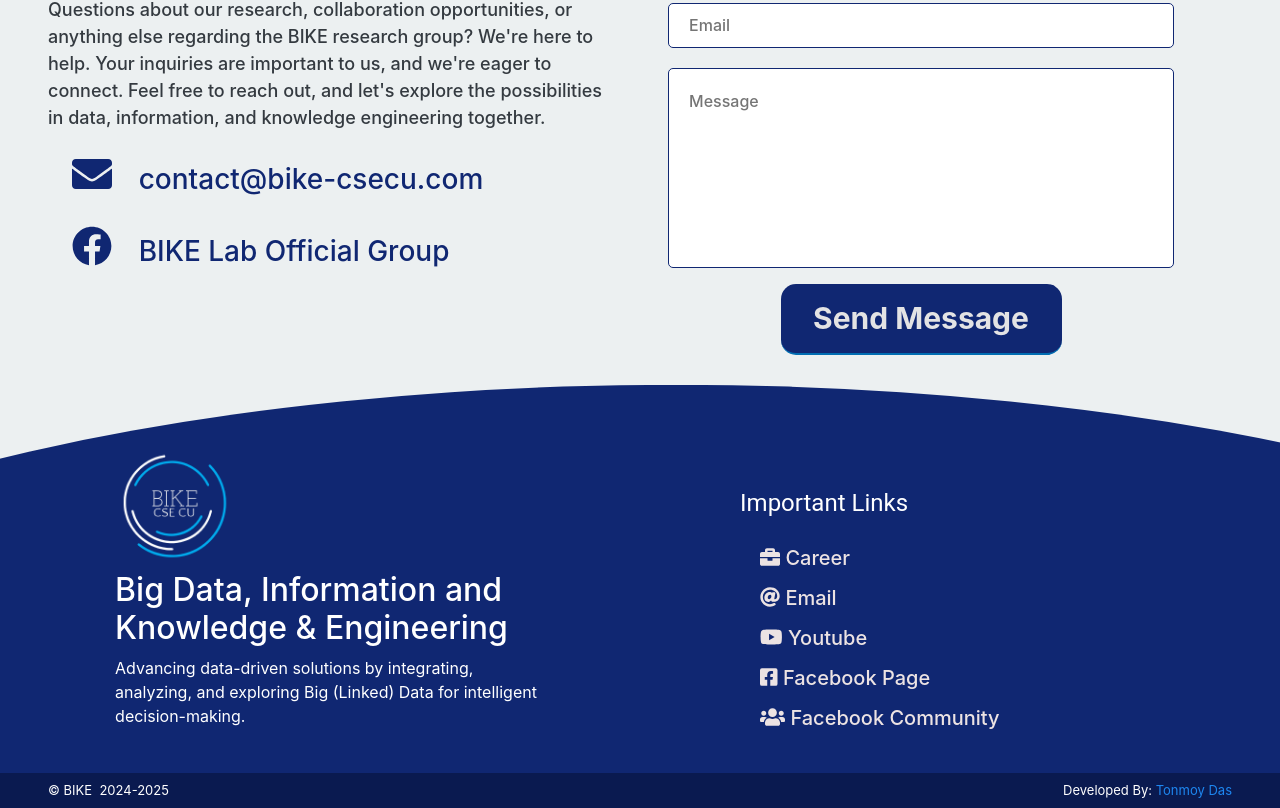
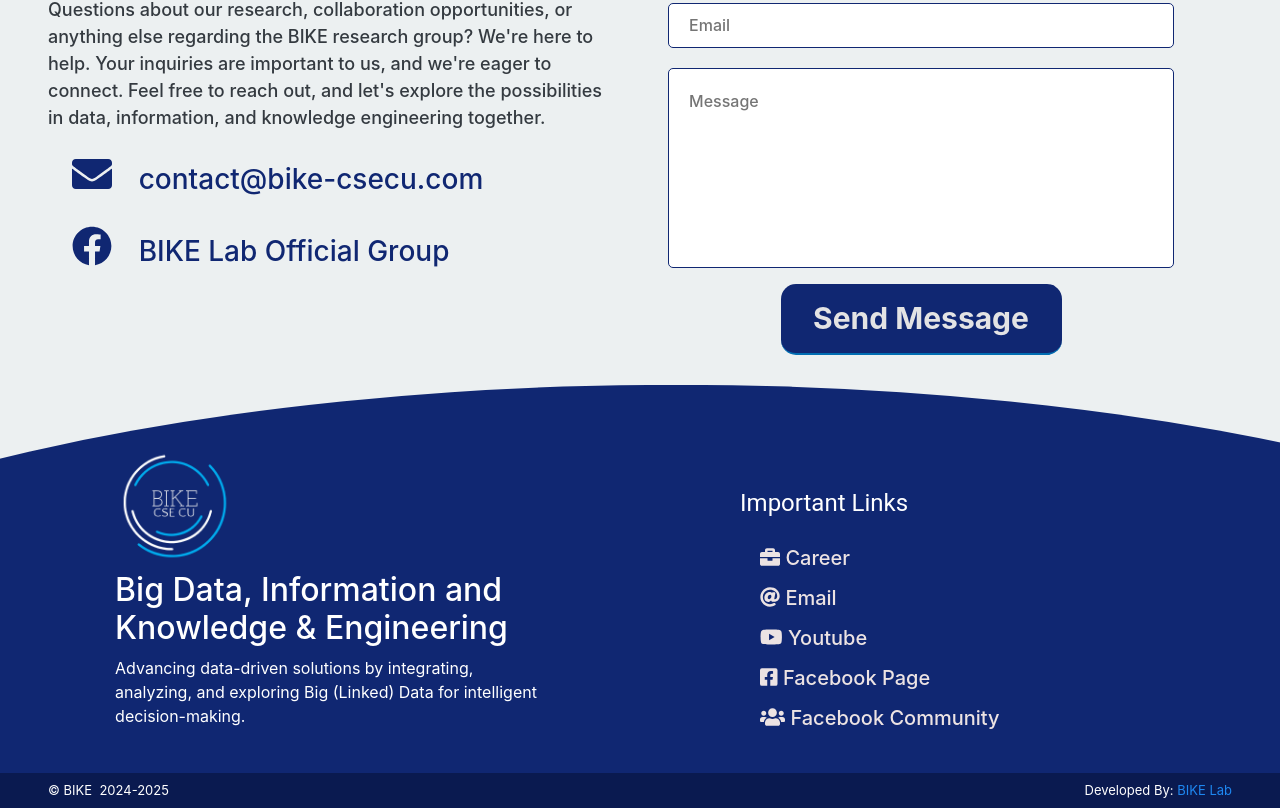
Before and after one commit to Brainless-Loco/bike-portfolio, a React (Create React App) app: page / in a window 1280 px wide. Shown: the part 3589-4397 px from the top of the page. Built offline with nearby package versions, Linux system fonts and the light colour scheme; no server answers; the database is empty.

Commit message:
Footer Updated

```diff
--- a/src/Components/CreditDiv/CreditDiv.js
+++ b/src/Components/CreditDiv/CreditDiv.js
@@ -7,7 +7,7 @@ const CreditDiv = () => {
         <Box className="footerCredit text-white text-center">
             <Box className="pt-2 px-md-5 px-2 pt-md-0 d-flex justify-content-between">
                 <span className="float-md-left mt-md-2">&copy; BIKE&nbsp; 2024-2025</span>
-                <span className="float-md-right mt-md-2">Developed By: <a href="https://github.com/Brainless-Loco">Tonmoy Das</a></span>
+                <span className="float-md-right mt-md-2">Developed By: <a href="https://github.com/BIKE-Lab">BIKE Lab</a></span>
             </Box>
 
         </Box>
```
